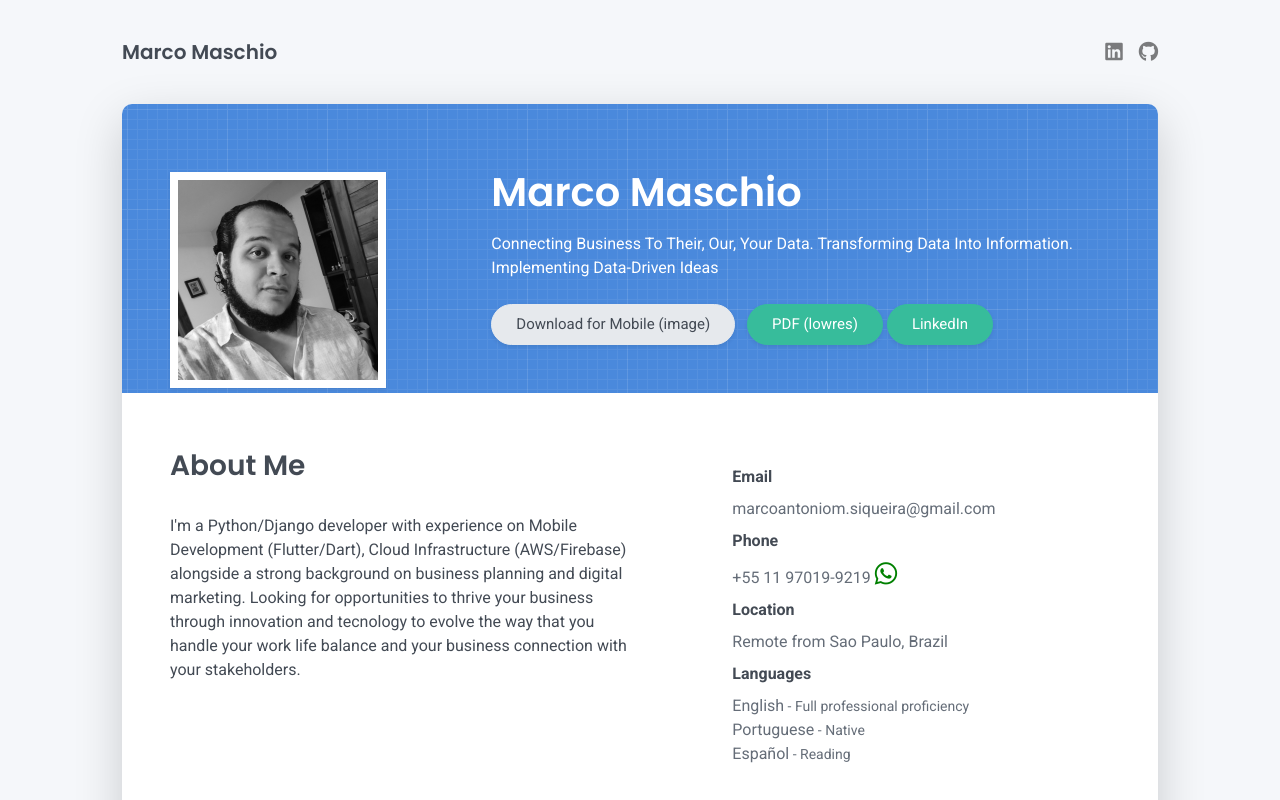
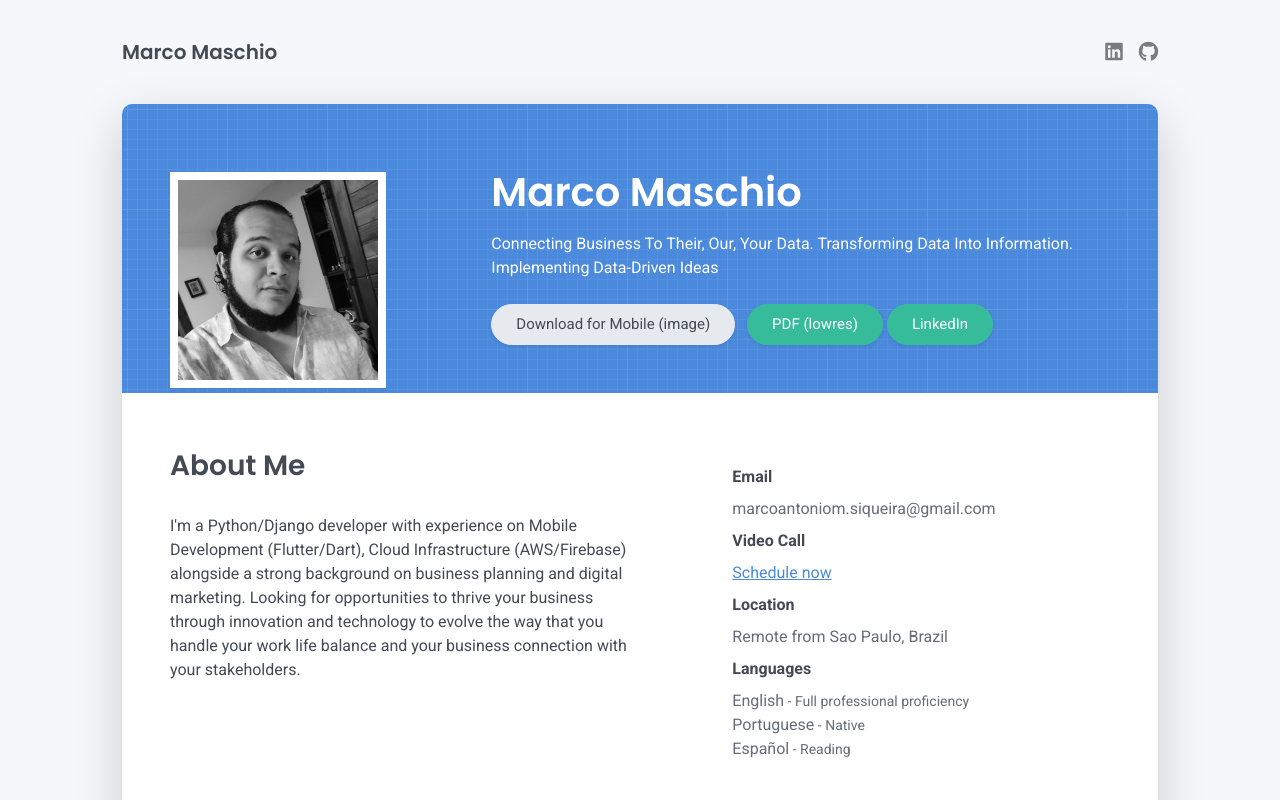
Before and after one commit to Falamarcao/resume, a plain HTML site: page index.html in a window 1280 px wide. Shown: the top 800 px of the page. Drawn offline with Linux system fonts and the light colour scheme.

Commit message:
calendly

```diff
--- a/index.html
+++ b/index.html
@@ -82,7 +82,7 @@
               <p>I'm a Python/Django developer with experience on Mobile Development (Flutter/Dart), Cloud
                 Infrastructure (AWS/Firebase)
                 alongside a strong background on business planning and digital marketing.
-                Looking for opportunities to thrive your business through innovation and tecnology to evolve the way
+                Looking for opportunities to thrive your business through innovation and technology to evolve the way
                 that you handle your work life balance and your business connection with your stakeholders.</p>
             </div>
             <div class="col-md-5 offset-md-1">
@@ -94,10 +94,10 @@
                   <div class="pb-1 text-secondary text-break">marcoantoniom.siqueira@gmail.com</div>
                 </div>
                 <div class="col-sm-4">
-                  <div class="pb-1 fw-bold">Phone</div>
+                  <div class="pb-1 fw-bold">Video Call</div>
                 </div>
                 <div class="col-sm-9">
-                  <div class="pb-1 text-secondary">+55 11 97019-9219 <a href="https://wa.me/5511970199219"><i class="fab fa-whatsapp" style="font-size:1.6em;color:green"></i></a></div>
+                  <div class="pb-1 text-secondary"><a href="https://calendly.com/video-call-with-marco">Schedule now</a></div>
                 </div>
                 <div class="col-sm-4">
                   <div class="pb-1 fw-bold">Location</div>
```
